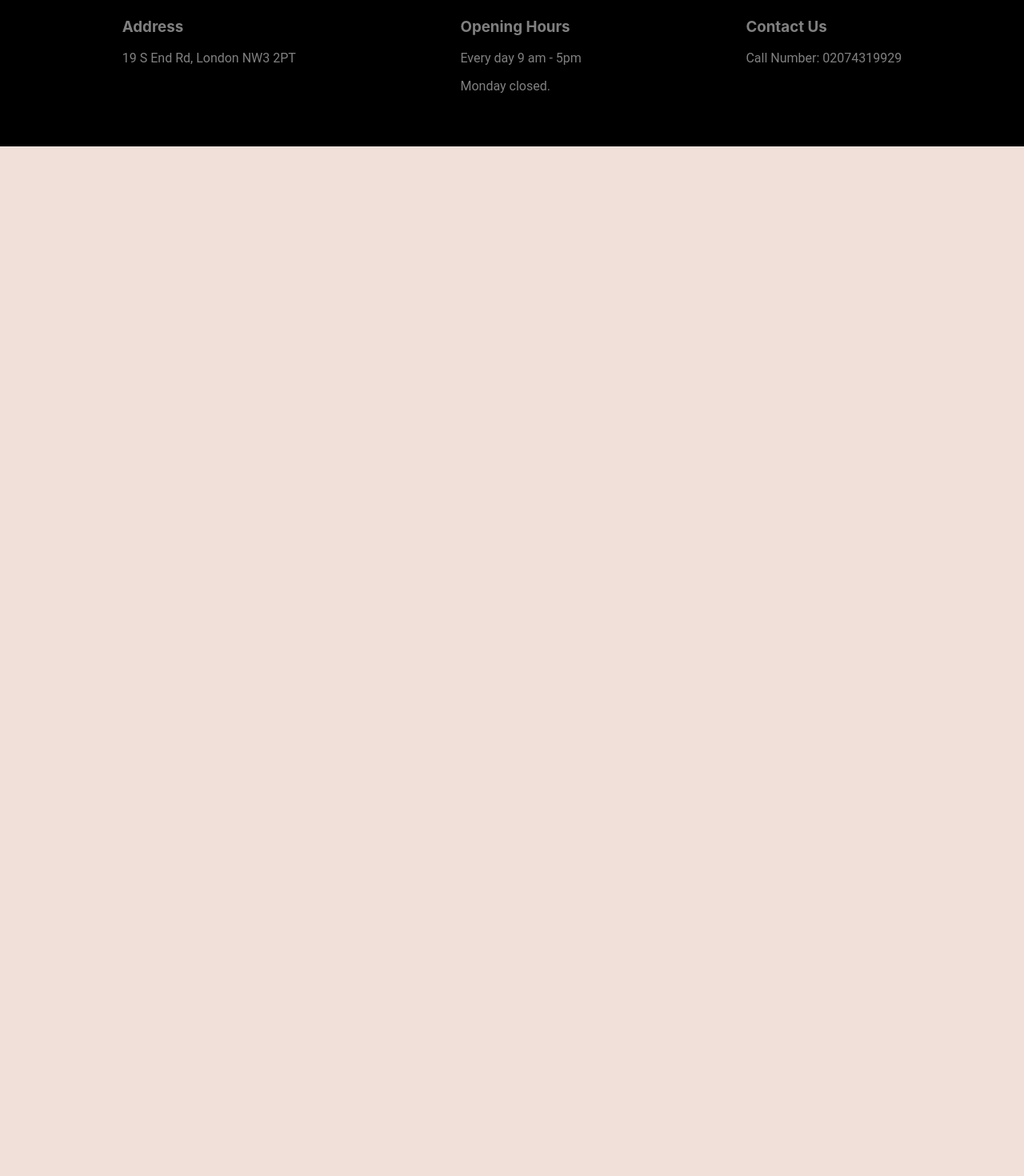
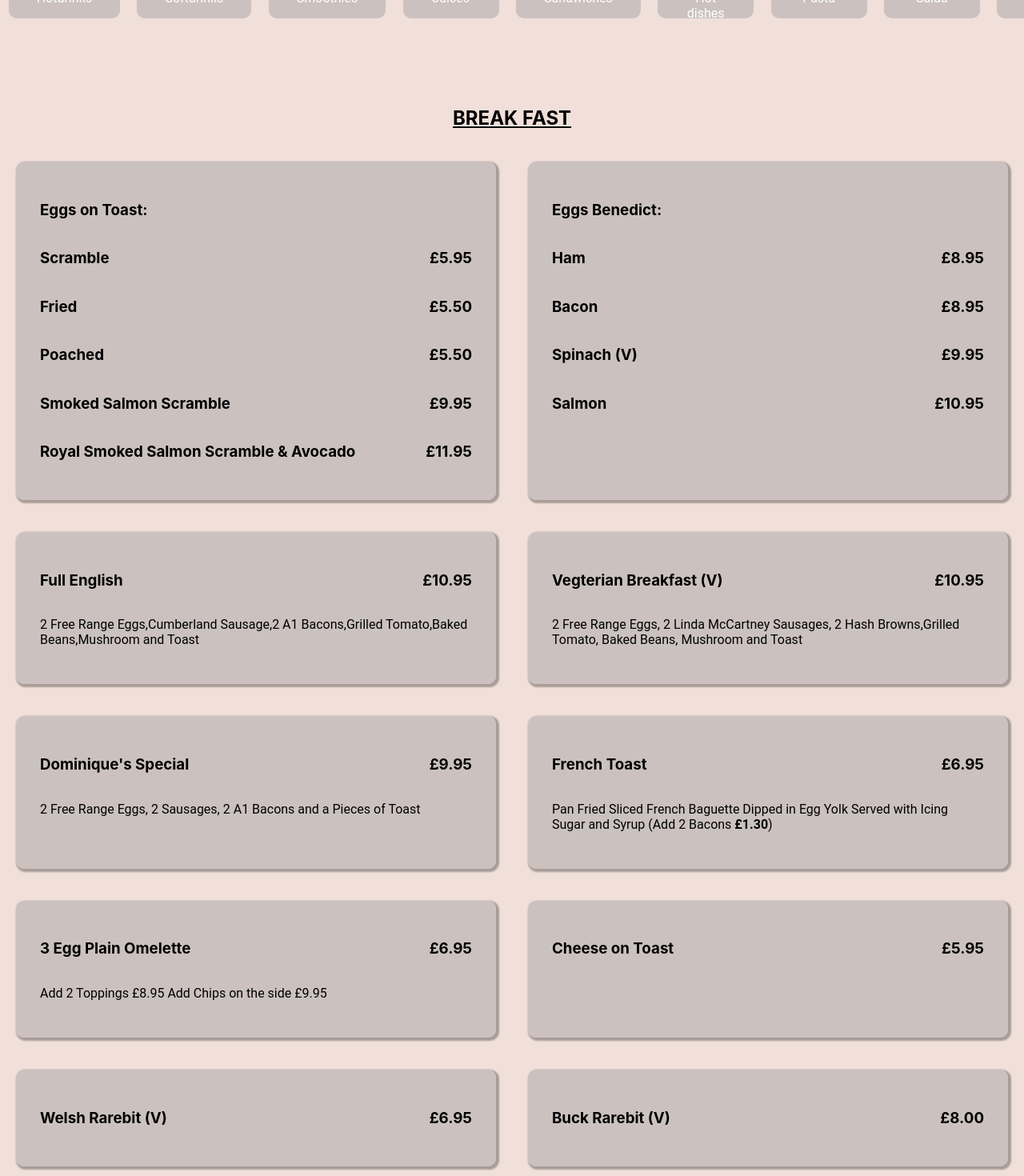
Before and after one commit to melika760/DominiqueCafeMenue, a React (Create React App) app: page /Menu in a window 1280 px wide. Shown: the part 300-1770 px from the top of the page at 80% size. Before the commit the page ends 800 px from the top, so only its background shows below. Built offline with nearby package versions, Linux system fonts and the light colour scheme.

Commit message:
adding breakfast section

```diff
--- a/src/App.js
+++ b/src/App.js
@@ -2,12 +2,14 @@
 import { Route,Switch } from "react-router-dom";
 import Homepage from "./pages/Homepage";
 import Menupage from "./pages/Menupage";
+
 function App() {
   return (
 
 <Switch>
   <Route path='/' exact><Homepage/></Route>
   <Route path="/Menu" exact><Menupage/></Route>
+
 </Switch>
 
 
--- /dev/null
+++ b/src/Components/BreakfastItems.js
@@ -0,0 +1,83 @@
+import Styles from "../Components/BreakfastItems.module.css";
+export default function BreakfastItems(){
+    return(   <div className={Styles.wraper}>
+        <h2> BREAK FAST</h2>
+        <div className={Styles.wrapItems}>
+        <div className={Styles.item}>
+            <h3>Eggs on Toast:</h3>
+            <div className={Styles.prices}><h3>Scramble</h3>
+            <h3>£5.95</h3></div>
+            <div className={Styles.prices}><h3>Fried</h3>
+            <h3>£5.50</h3></div>
+            <div className={Styles.prices}><h3>Poached</h3>
+            <h3>£5.50</h3></div>
+            <div className={Styles.prices}><h3>Smoked Salmon
+Scramble</h3>
+            <h3>£9.95</h3></div>
+            <div className={Styles.prices}><h3>Royal Smoked Salmon
+Scramble & Avocado</h3>
+            <h3>£11.95</h3></div>
+        </div>
+        <div className={Styles.item}>
+            <h3>Eggs Benedict:</h3>
+            <div className={Styles.prices}><h3>Ham</h3>
+            <h3>£8.95</h3></div>
+            <div className={Styles.prices}><h3>Bacon</h3>
+            <h3>£8.95</h3></div>
+            <div className={Styles.prices}><h3>Spinach (V)</h3>
+            <h3>£9.95</h3></div>
+            <div className={Styles.prices}><h3>Salmon</h3>
+            <h3>£10.95</h3></div>
+        </div>
+        </div>
+        <div className={Styles.wrapItems}>
+        <div className={Styles.item}>
+            <div className={Styles.prices}><h3>Full English </h3>
+            <h3>£10.95</h3></div>
+         <p className={Styles.description}>2 Free Range Eggs,Cumberland Sausage,2 A1 Bacons,Grilled Tomato,Baked Beans,Mushroom and Toast</p>
+        </div>
+        <div className={Styles.item}>
+            <div className={Styles.prices}><h3>Vegterian Breakfast (V) </h3>
+            <h3>£10.95</h3></div>
+         <p className={Styles.description}>2 Free Range Eggs, 2 Linda McCartney Sausages, 2 Hash Browns,Grilled Tomato,
+Baked Beans, Mushroom and Toast</p>
+        </div>
+        </div>
+        <div className={Styles.wrapItems}>
+        <div className={Styles.item}>
+            <div className={Styles.prices}><h3>Dominique's Special</h3>
+            <h3>£9.95</h3></div>
+         <p className={Styles.description}>2 Free Range Eggs, 2 Sausages,
+2 A1 Bacons and a Pieces of Toast</p>
+        </div>
+        <div className={Styles.item}>
+            <div className={Styles.prices}><h3>French Toast</h3>
+            <h3>£6.95</h3></div>
+         <p className={Styles.description}>Pan Fried Sliced French Baguette Dipped in Egg Yolk Served with Icing Sugar and Syrup (Add 2 Bacons<strong> £1.30</strong>) </p>
+        </div>
+
+        </div>
+        <div className={Styles.wrapItems}>
+        <div className={Styles.item}>
+            <div className={Styles.prices}><h3>3 Egg Plain Omelette</h3>
+            <h3>£6.95</h3></div>
+         <p className={Styles.description}>Add 2 Toppings £8.95 Add Chips on the side £9.95</p>
+        </div>
+        <div className={Styles.item}>
+            <div className={Styles.prices}><h3>Cheese on Toast</h3>
+            <h3>£5.95</h3></div>
+        </div>
+        </div>
+        <div className={Styles.wrapItems}>
+        <div className={Styles.item}>
+            <div className={Styles.prices}><h3>Welsh Rarebit (V)</h3>
+            <h3>£6.95</h3></div>
+        </div>
+        <div className={Styles.item}>
+            <div className={Styles.prices}><h3>Buck Rarebit (V)</h3>
+            <h3>£8.00</h3></div>
+        </div>
+        </div>
+
+    </div>)
+}
--- /dev/null
+++ b/src/Components/BreakfastItems.module.css
@@ -0,0 +1,25 @@
+.wraper{
+    margin-top: 100px;
+}
+.wraper h2{
+    text-align: center;
+    text-decoration: underline;
+
+}
+.wrapItems{
+display: flex;
+
+}
+
+.item{
+    background-color:  rgb(194, 187, 187,0.8);
+    box-shadow: 2px 2px 2px 2px rgba(0,0,0,0.3);
+    border-radius: 10px;
+    margin: 20px;
+    padding: 30px;
+width: 50%;
+}
+.prices{
+    display: flex;
+    justify-content: space-between;
+}
--- a/src/Components/Items/Breakfastitem.js
+++ /dev/null
@@ -1,12 +0,0 @@
-import Styles from "./Breakfastitem.module.css";
-export default function Breakfastitem(){
-    <div className={Styles.wraper} id="breakfast">
-        <h1>BREAK FAST</h1>
-        <span className={Styles.divider}></span>
-        <div className={Styles.item}>
-            <h3>Full English </h3>
-            <p className={Styles.description}>2 Free Range Eggs,Cumberland Sausage,2 A1 Bacons,Grilled Tomato,Baked Beans,Mushroom and Toast</p>
-            <h6>£10.95</h6>
-        </div>
-    </div>
-}
--- a/src/Components/Menue.js
+++ b/src/Components/Menue.js
@@ -10,8 +10,8 @@ import Smoothies from "../img/smoothie.png";
 import Softdrinks from "../img/Softdrink.png";
 import Hotdrinks from "../img/Hotdrinks.png";
 import { Fragment } from "react";
-import Breakfastitem from "./Items/Breakfastitem";
-import { Link } from "react-router-dom";
+import BreakfastItems from "../Components/BreakfastItems";
+
 export default function Menue(){
     const MenuLists=<div className={styles.wraper} >
     <div className={styles.col} >
@@ -52,10 +52,12 @@ export default function Menue(){
          </div>
          <div className={styles.col}>
         <img src={Breakfast} alt="Breakfast"/>
-    <Link to="#breakfast"><p>Breakfast</p> <Breakfastitem/></Link>
+        <p>Breakfast</p>
          </div>
         </div>
     return(<Fragment>
+        <h1 className={styles.header}>Foods & Drinks</h1>
         {MenuLists}
+        <BreakfastItems/>
     </Fragment>)
 }
--- a/src/Components/Menue.module.css
+++ b/src/Components/Menue.module.css
@@ -1,15 +1,20 @@
+
 .wraper{
     display: flex;
     justify-content:flex-start;
     overflow-x: hidden;
 }
+.header{
+    text-align: center;
+
+}
 .col{
  padding: 35px;
  height: 70px;
     text-align: center;
-    background-color: rgb(194, 187, 187);
+    background-color: rgb(194, 187, 187,0.8);
     border-radius: 10px;
-    margin: 11.5px;
+    margin: 10.7px;
     cursor: pointer;
 }
 .col img{
@@ -17,5 +22,5 @@
     height: 50px;
 }
 .col p{
-    color: white;
+    color:white
 }
--- a/src/Components/Nav.js
+++ b/src/Components/Nav.js
@@ -4,9 +4,9 @@ export default function Nav(){
 return(<div className={styles.wrap}>
     <div className={styles.logo}><h2>Dominiques</h2></div>
     <div className={styles.wraper}>
-    <NavLink to="/">Home</NavLink>
-    <NavLink to="/Menu">Menu</NavLink>
-    <NavLink to="/Gallery">Gallery</NavLink>
-    <NavLink to="/Contact">Contact</NavLink></div>
+    <NavLink to="/"exact activeClassName={styles.active}>Home</NavLink>
+    <NavLink to="/Menu"activeClassName={styles.active}>Menu</NavLink>
+    <NavLink to="/Gallery"activeClassName={styles.active}>Gallery</NavLink>
+    <NavLink to="/Contact"activeClassName={styles.active}>Contact</NavLink></div>
 </div>)
 }
--- a/src/Components/Nav.module.css
+++ b/src/Components/Nav.module.css
@@ -15,3 +15,6 @@ justify-content: space-between;
     text-decoration: none;
     color: #323A30;;
 }
+a.active,a:active,a:hover{
+    text-decoration: underline;
+}
--- a/src/pages/Menupage.js
+++ b/src/pages/Menupage.js
@@ -2,11 +2,13 @@ import { Fragment } from "react";
 import Nav from "../Components/Nav";
 import Menue from "../Components/Menue";
 import Footer from "../Components/Footer";
+
 export default function Menupage(props){
     return(
         <Fragment>
             <Nav/>
             <Menue/>
+
             <Footer/>
         </Fragment>
     )
```
Also changed, not shown: src/Components/Items/Breakfastitem.module.css (deleted).
